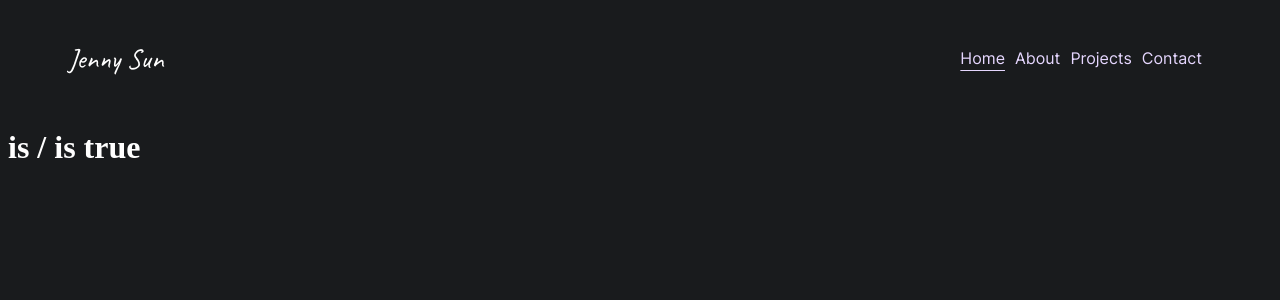
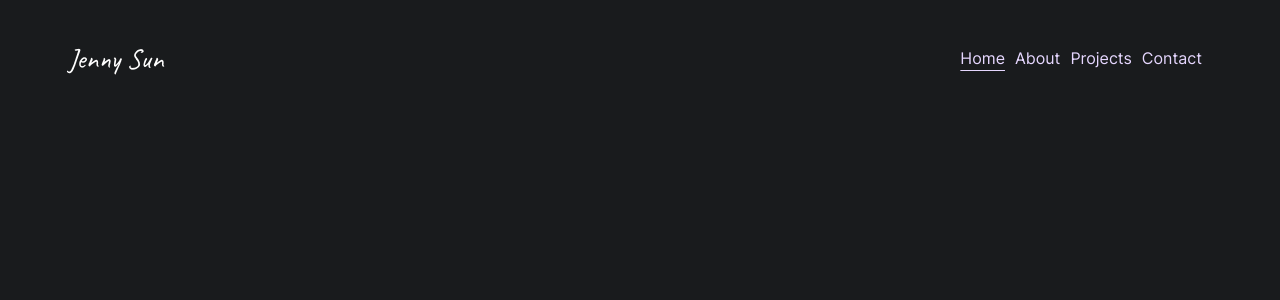
Before and after one commit to xMISSJ/portfolio, a SvelteKit app: page / in a window 1280 px wide. Shown: the top 300 px of the page. Built offline with nearby package versions, Linux system fonts and the light colour scheme.

Commit message:
feat: remove test text.

```diff
--- a/src/components/Menu.svelte
+++ b/src/components/Menu.svelte
@@ -26,8 +26,6 @@
     {/each}
   </nav>
 </div>
-
-<h1>{base} is {$page.url.pathname} is {dev}</h1>
 
 <style lang="scss">
   #menu-container {
```
